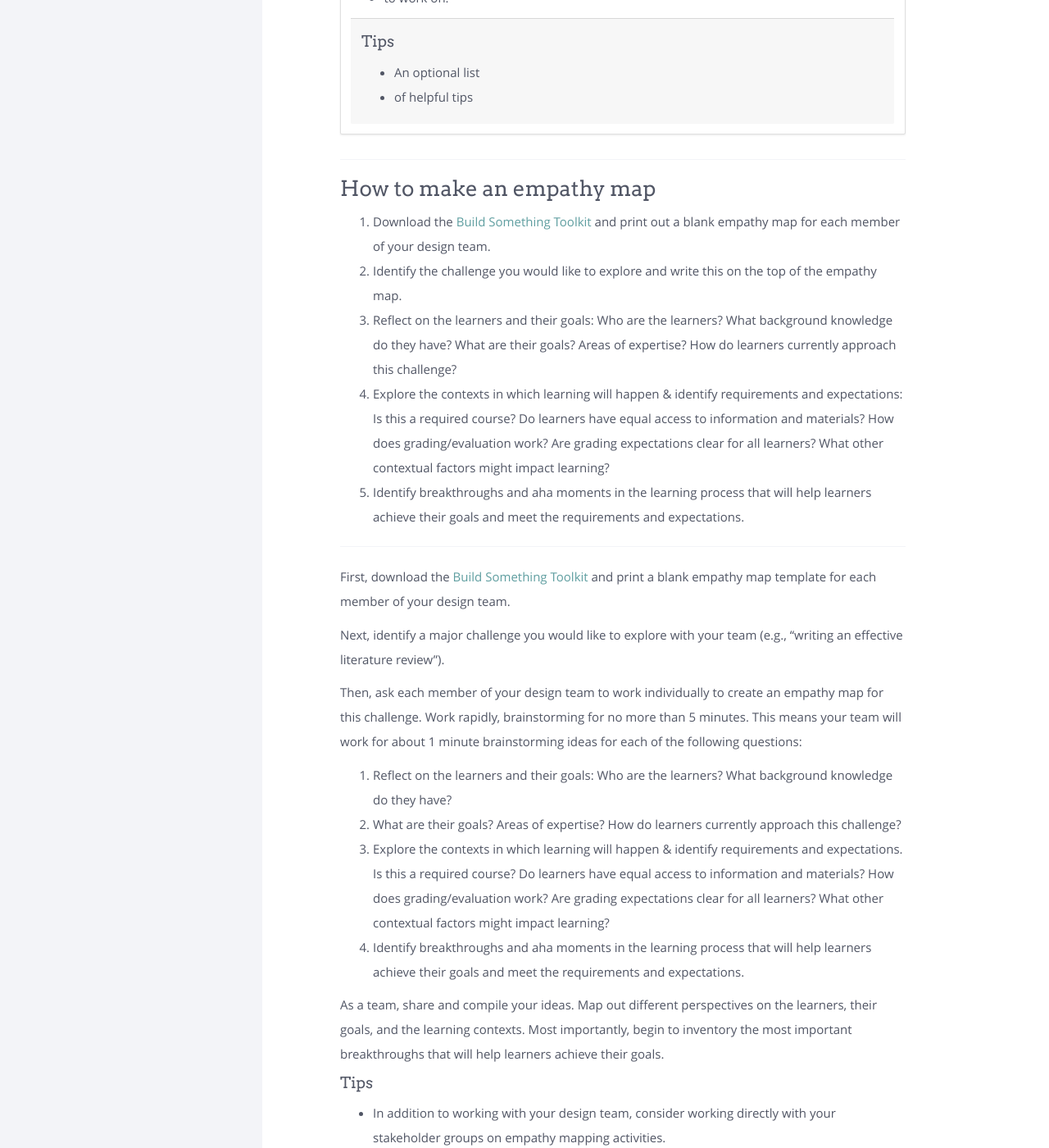
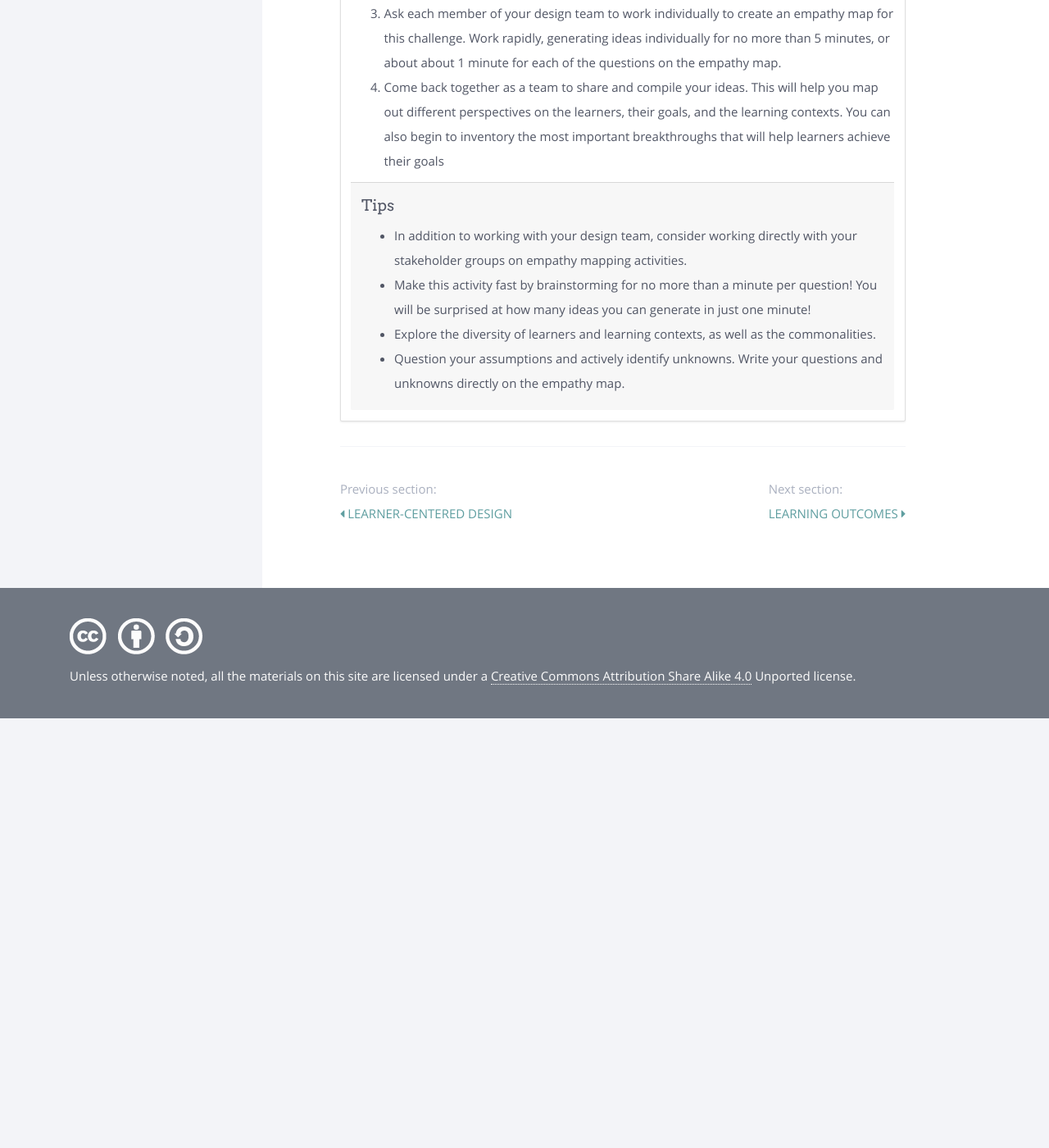
Before and after one commit to UCLALibrary/foundations, a Jekyll site: the page built from modules/design-process/_posts/2000-01-02-empathy-mapping.html, in a window 1280 px wide and 1400 px high, scrolled down 1114 px. Shown: the whole window at 82% size. Built offline with Jekyll 4.4.1, drawn with Linux system fonts in a browser that asks for light colours; nearby versions of some CDN libraries; after the commit the page ends 1990 px from its top, so only the background shows below that; some of the changed text lies outside the part shown.

Commit message:
adding learning outcomes and learning journey

```diff
--- a/modules/design-process/_posts/2000-01-01-overview.html
+++ b/modules/design-process/_posts/2000-01-01-overview.html
@@ -1,4 +1,6 @@
 ---
 title: Learner-Centered Design
+banner: /img/banners/umbrellas-cropped.jpg
+banner-alt: "multi-colored umbrellas floating in a blue sky"
 ---
-## An overview of learner centered design
+<h2>An overview of learner-centered design</h2>
--- a/modules/design-process/_posts/2000-01-02-empathy-mapping.html
+++ b/modules/design-process/_posts/2000-01-02-empathy-mapping.html
@@ -26,59 +26,29 @@
   </div>
   <div class="card-body">
     <h3 class="card-title">How to make an empathy map</h3>
-    <p class="card-text">Supporting text to introduce the main goal of the activity.</p>
-    <ul>
-        <li>An optional list of steps</li>
-        <li>or questions</li>
-        <li>to work on.</li>
-    </ul>
+    <ol>
+        <li>Download the <a href="https://ucla.app.box.com/v/build-something-toolkit" target="_blank">Build Something Toolkit</a> and print a blank empathy map template for each member of your design team.</li>
+        <li>Identify a learning challenge you would like to explore with your team (e.g., “writing an effective literature review”).</li>
+        <li>Ask each member of your design team to work individually to create an empathy map for this challenge. Work rapidly, generating ideas individually for no more than 5 minutes, or about about 1 minute for each of the questions on the empathy map.</li>
+        <li>Come back together as a team to share and compile your ideas. This will help you map out different perspectives on the learners, their goals, and the learning contexts. You can also begin to inventory the most important breakthroughs that will help learners achieve their goals</li>
+    </ol>
     <div class="card-footer">
         <h4>Tips</h4>
         <ul>
-            <li>An optional list</li>
-            <li>of helpful tips</li>
+             <li>In addition to working with your design team, consider working directly with your stakeholder groups on empathy mapping activities.</li>
+            <li>Make this activity fast by brainstorming for no more than a minute per question! You will be surprised at how many ideas you can generate in just one minute!</li>
+            <li>Explore the diversity of learners and learning contexts, as well as the commonalities.</li>
+            <li>Question your assumptions and actively identify unknowns. Write your questions and unknowns directly on the empathy map.</li>
         </ul>
     </div>
   </div>
 </div>
 
-<hr>
-
-<h3>How to make an empathy map</h3>
-
-<ol>
-    <li>Download the <a href="https://ucla.app.box.com/v/build-something-toolkit" target="_blank">Build Something Toolkit</a> and print out a blank empathy map for each member of your design team.</li>
-    <li>Identify the challenge you would like to explore and write this on the top of the empathy map.</li>
-    <li>Reflect on the learners and their goals: Who are the learners? What background knowledge do they have? What are their goals? Areas of expertise? How do learners currently approach this challenge?</li>
-    <li>Explore the contexts in which learning will happen & identify requirements and expectations: Is this a required course? Do learners have equal access to information and materials? How does grading/evaluation work? Are grading expectations clear for all learners? What other contextual factors might impact learning?</li>
-    <li>Identify breakthroughs and aha moments in the learning process that will help learners achieve their goals and meet the requirements and expectations.</li>
-</ol>
-
-
-<hr>
-
-
-<p>First, download the <a href="https://ucla.app.box.com/v/build-something-toolkit" target="_blank">Build Something Toolkit</a> and print a blank empathy map template for each member of your design team.</p>
-
-<p>Next, identify a major challenge you would like to explore with your team (e.g., “writing an effective literature review”).</p>
-
-<p>Then, ask each member of your design team to work individually to create an empathy map for this challenge. Work rapidly, brainstorming for no more than 5 minutes. This means your team will work for about 1 minute brainstorming ideas for each of the following questions:</p>
-
-<ol>
-    <li>Reflect on the learners and their goals: Who are the learners? What background knowledge do they have?</li>
-    <li>What are their goals? Areas of expertise? How do learners currently approach this challenge?</li>
-    <li>Explore the contexts in which learning will happen & identify requirements and expectations. Is this a required course? Do learners have equal access to information and materials? How does grading/evaluation work? Are grading expectations clear for all learners? What other contextual factors might impact learning?</li>
-    <li>Identify breakthroughs and aha moments in the learning process that will help learners achieve their goals and meet the requirements and expectations.</li>
-</ol>
-
-<p>As a team, share and compile your ideas. Map out different perspectives on the learners, their goals, and the learning contexts. Most importantly, begin to inventory the most important breakthroughs that will help learners achieve their goals.</p>
-
-<h4>Tips</h4>
-<ul>
-    <li>In addition to working with your design team, consider working directly with your stakeholder groups on empathy mapping activities.</li>
-    <li>Explore the diversity of learners and learning contexts, as well as the commonalities.</li>
-    <li>Question your assumptions and actively identify unknowns. Write your questions and unknowns directly on the empathy map.</li>
-</ul>
-
-<h3>Template and materials</h3>
-<!-- some box here that links to the build something toolkit - could be an include -->
+<!--
+    <ol>
+        <li>Identify the challenge you would like to explore and write this on the top of the empathy map.</li>
+        <li>Reflect on the learners and their goals: Who are the learners? What background knowledge do they have? What are their goals? Areas of expertise? How do learners currently approach this challenge?</li>
+        <li>Explore the contexts in which learning will happen & identify requirements and expectations: Is this a required course? Do learners have equal access to information and materials? How does grading/evaluation work? Are grading expectations clear for all learners? What other contextual factors might impact learning?</li>
+        <li>Identify breakthroughs and "aha moments" in the learning process that will help learners achieve their goals and meet the requirements and expectations.</li>
+    </ol>
+-->
--- /dev/null
+++ b/modules/design-process/_posts/2000-01-03-learning-outcomes.html
@@ -0,0 +1,49 @@
+---
+title: Learning Outcomes
+---
+<h2>About Learning Outcomes</h2>
+
+<p>Talking about learning in terms of <em>learning outcomes</em> is a fundamental part of the design process.</p>
+
+<p>A learning outcome is basically a statement about what you hope learners will be able to do as a result of their learning. So, for example, one learning outcome for this mini-course  is:</p>
+
+<!-- todo:: this could be an interactive reader -->
+
+<blockquote> Learners will be able to articulate connections between their own learning experiences and key concepts in learning theory, particularly active learning, constructivism, and critical pedagogy.</blockquote>
+
+<p>People have many opinions on how to write learning outcomes, but the most important thing  to know is that well articulated learning outcomes are <em>observable</em>. This means that you should be able to see some evidence of whether or not learning has happened. To make sure that a learning outcome is observable, it has to have at its heart an <em>observable verb.</em></p>
+
+<p>To see how this works, compare the following learning outcomes:</p>
+
+<blockquote>1. Learners will understand active learning, constructivism, and social constructivism.</blockquote>
+
+<blockquote>2. Learners will be able to define active learning, constructivism, and social constructivism.</blockquote>
+
+<p>The only difference between these two learning outcomes is the verb. "Define" is an observable action verb, because we can see or hear a learner taking this action by either writing or speaking a definition. The verb "understand," on the other hand, is a bit harder to see and measure. The only way to demonstrate that you "understand" something, is to demonstrate your understanding through some observable action (like writing a definition). With learning outcomes, while we might start with something like "understand" we always want to move toward a more specific, observable action.</p>
+
+<div class="card my-5 shadow-sm">
+  <div class="card-header">
+    <span>{% include icon-team.html %}With your team:</span>
+  </div>
+  <div class="card-body">
+    <h3 class="card-title">Making observable learning outcomes</h3>
+    <p class="card-text">To get some initial practice with this, work with your team on two or more ways you can rewrite the following learning outcome with more specific, observable verbs.</p>
+      <blockquote>Learners will understand the difference between peer-reviewed articles and news articles.</blockquote>
+    <p class="card-text">Next, take a look at the following big list of observable verbs. This list, known is "Bloom's taxonomy" is a very popular collection of observable verbs that you can use to write learning outcomes.</p>
+      <a href="https://commons.wikimedia.org/wiki/File:Blooms_rose.svg" target="_blank"><img src="{{ '/img/blooms-rose.png' | absolute_url }}" class="img-fluid border-primary"></a>
+      <p>Are any of the verbs you used to write your learning outcomes listed on the taxonomy?</p>
+
+  </div>
+</div>
+
+<div class="card my-5 shadow-sm">
+  <div class="card-header">
+    <span>{% include icon-notebook.html %}In your notebook:</span>
+  </div>
+  <div class="card-body">
+    <h3 class="card-title">Identifying learning outcomes</h3>
+    <p class="card-text">Take a look at the empathy mapping activity you did in the previous section.</p>
+      <p class="card-text">Look for possible learning outcomes in your empathy map. Try to turn the breakthroughs you identified into learning outcomes using Bloom's taxonomy.</p>
+      <p>Make a list of learning outcomes based on your challenge. Write these down in your notebook. We will use them in the next section!</p>
+  </div>
+</div>
--- /dev/null
+++ b/modules/design-process/_posts/2000-01-04-learning-journey.html
@@ -0,0 +1,43 @@
+---
+title: Learning Journey Mapping
+---
+<h2>Learning Journey Mapping</h2>
+
+<p>Thinking about learning as a journey can help you and your team:</p>
+
+<ul>
+    <li>break down complex outcomes into smaller tasks,</li>
+    <li>situate your learning outcomes within the learner's process,</li>
+    <li>identify learning outcomes you may want to explore in your design.</li>
+</ul>
+
+<div class="card my-5 shadow-sm" style="width: 100%;">
+    <div class="card-header">Example learning journey map:</div>
+  <img src="{{ '/img/example-learning-journey.jpg' | relative_url }}" class="card-img-top" alt="An example learning journey map.">
+  <div class="card-body">
+    <p class="card-text">This learning journey map explores the challenge of working in groups on an experimental research project. The designer has identified a possible learning outcome, and then brainstormed how to set learners up for success (in the left box) and what learners will do next (in the right box).</p>
+  </div>
+</div>
+
+
+<div class="card my-5 shadow-sm">
+  <div class="card-header">
+    <span>{% include icon-team.html %}With your team:</span>
+  </div>
+  <div class="card-body">
+    <h3 class="card-title">How to make a learning journey map</h3>
+    <ol>
+        <li>Download the <a href="https://ucla.app.box.com/v/build-something-toolkit" target="_blank">Build Something Toolkit</a> and print a blank learning journey map template for each member of your design team.</li>
+        <li>Quickly review the learning challenge that you are working on with your team.</li>
+        <li>Ask each member of your design team to work individually to create a learning journey map for this challenge. Work rapidly, generating ideas individually for no more than 3-4 minutes, or about about 1 minute for each of the questions on the learning journey map.</li>
+        <li>Come back together as a team to share and compile your ideas. Work together to identify the actions and learning outcomes that will be most helpful for learners. Use this process to narrow down the scope of your project to focus on a small number of manageable learning outcomes.</li>
+    </ol>
+    <div class="card-footer">
+        <h4>Tips</h4>
+        <ul>
+             <li>Revisit your empathy map. What are some of the hidden or invisible challenges learners might face? What can learners do to overcome these challenges?</li>
+            <li>Identify the steps that experts sometimes forget they do, or do automatically and/or unconsciously. Think about how to make these steps easily understandable for learners.</li>
+        </ul>
+    </div>
+  </div>
+</div>
```
Also changed, not shown: img/banners/umbrellas-cropped.jpg (added), img/blooms-rose.png (added), 1 other file.
